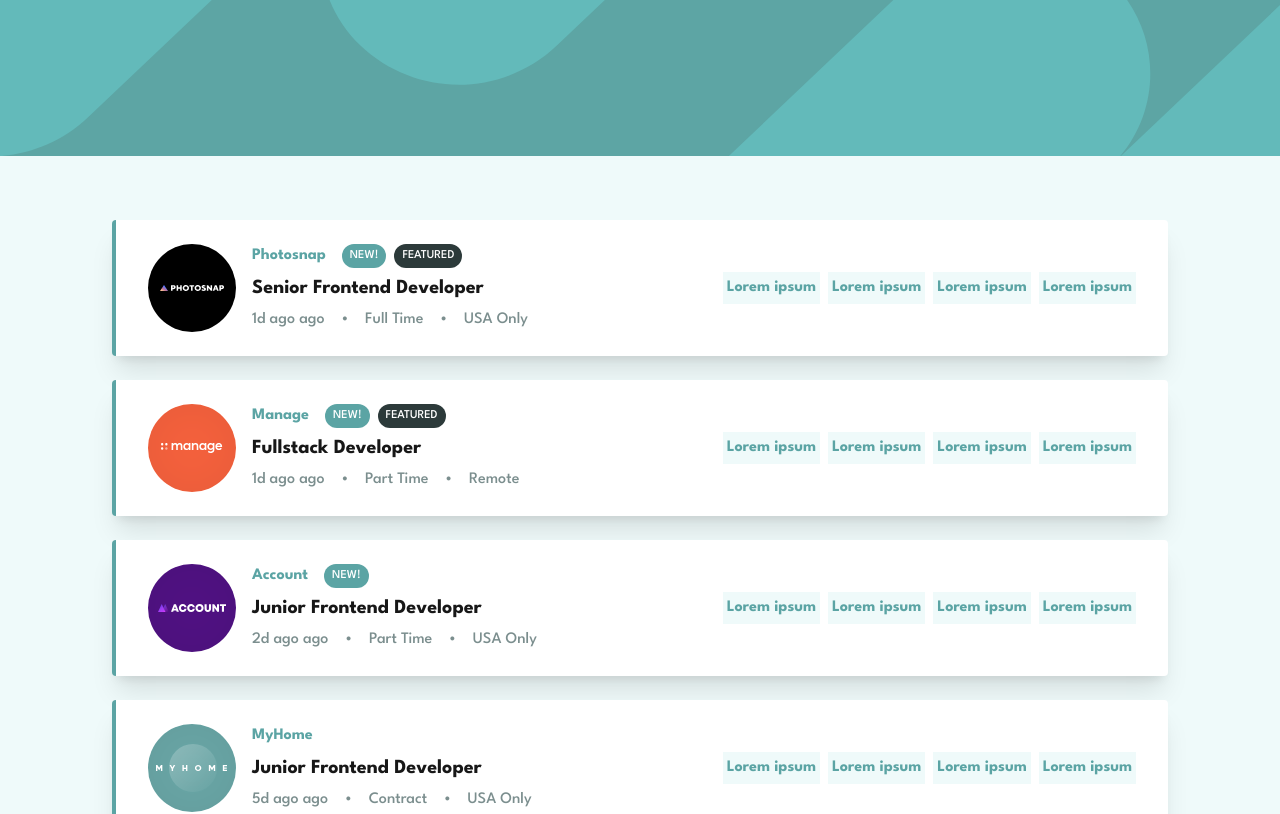
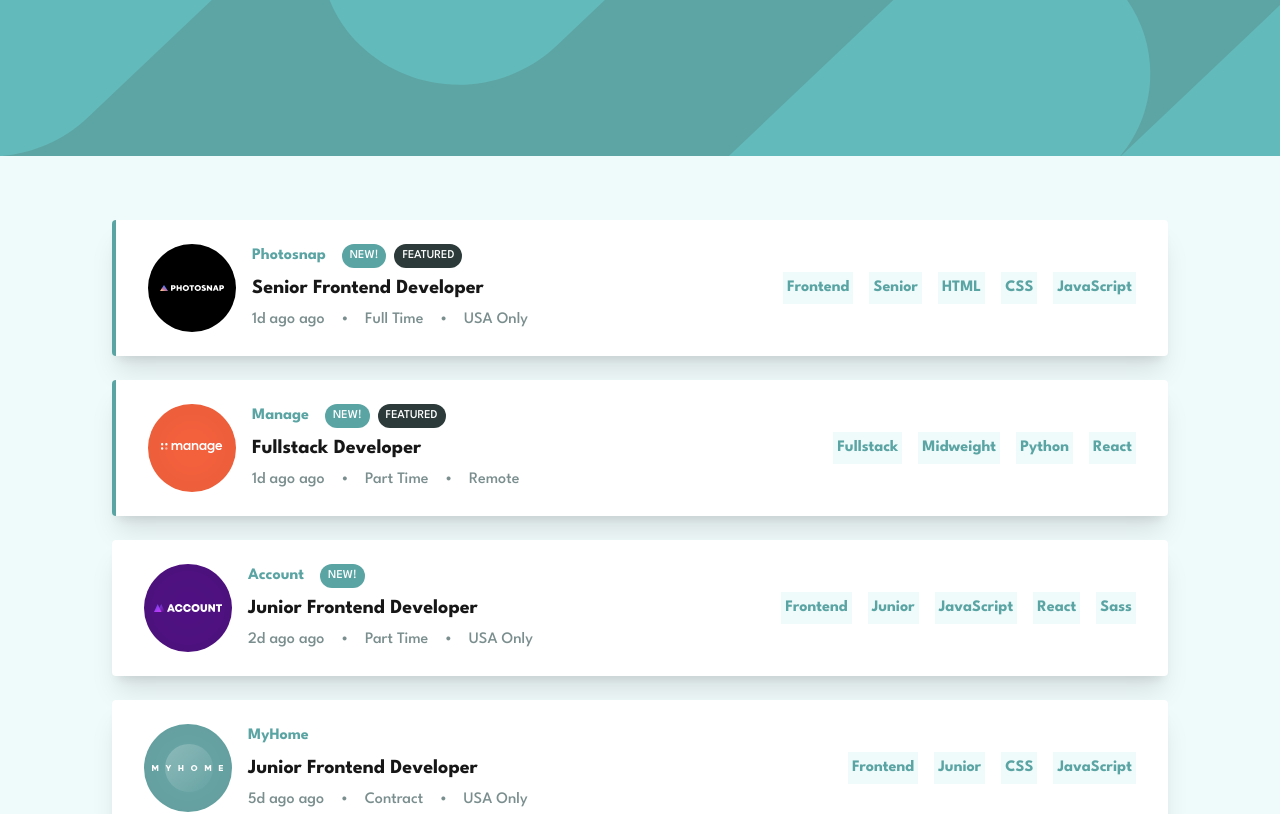
Before and after one commit to jialatteo/frontend-mentor-react-tailwind, a Next.js app: page /job-listings in a window 1280 px wide. Shown: the top 814 px of the page. Built offline with nearby package versions, Linux system fonts and the light colour scheme.

Commit message:
Finish desktop design

```diff
--- a/src/app/job-listings/JobListing.js
+++ b/src/app/job-listings/JobListing.js
@@ -1,7 +1,15 @@
 export default function JobListing({ jobData }) {
-  console.log("jobData", jobData);
+  const filterTablets = [
+    jobData.role,
+    jobData.level,
+    ...jobData.languages,
+    ...jobData.tools,
+  ];
   return (
-    <div className="border-job-listings-desaturated-dark-cyan flex items-center justify-between rounded border-l-4 bg-white p-6 px-8 shadow-xl">
+    <div
+      key={jobData.id}
+      className={`border-job-listings-desaturated-dark-cyan flex items-center justify-between rounded ${jobData.featured ? "border-l-4" : ""} bg-white p-6 px-8 shadow-xl`}
+    >
       <div className="flex gap-4">
         <img src={jobData.logo} alt={jobData.company} />
         <div className="flex flex-col justify-between">
@@ -30,19 +38,15 @@ export default function JobListing({ jobData }) {
           </div>
         </div>
       </div>
-      <div className="flex gap-2">
-        <div className="bg-job-listings-light-grayish-cyan-background text-job-listings-desaturated-dark-cyan p-1 font-bold">
-          Lorem ipsum
-        </div>
-        <div className="bg-job-listings-light-grayish-cyan-background text-job-listings-desaturated-dark-cyan p-1 font-bold">
-          Lorem ipsum
-        </div>
-        <div className="bg-job-listings-light-grayish-cyan-background text-job-listings-desaturated-dark-cyan p-1 font-bold">
-          Lorem ipsum
-        </div>
-        <div className="bg-job-listings-light-grayish-cyan-background text-job-listings-desaturated-dark-cyan p-1 font-bold">
-          Lorem ipsum
-        </div>
+      <div className="flex gap-4">
+        {filterTablets.map((filterTablet) => (
+          <div
+            key={filterTablet}
+            className="bg-job-listings-light-grayish-cyan-background text-job-listings-desaturated-dark-cyan p-1 font-bold"
+          >
+            {filterTablet}
+          </div>
+        ))}
       </div>
     </div>
   );
--- a/src/app/job-listings/page.js
+++ b/src/app/job-listings/page.js
@@ -7,7 +7,6 @@ const leagueSpartan = League_Spartan({
 });
 
 export default function JobListings() {
-  console.log("data", data);
   return (
     <div
       className={`bg-job-listings-light-grayish-cyan-background min-h-screen ${leagueSpartan.className}`}
@@ -20,7 +19,7 @@ export default function JobListings() {
       />
       <div className="flex flex-col gap-6 px-28 py-16">
         {data.map((jobData) => (
-          <JobListing jobData={jobData} />
+          <JobListing key={jobData.id} jobData={jobData} />
         ))}
       </div>
     </div>
```
